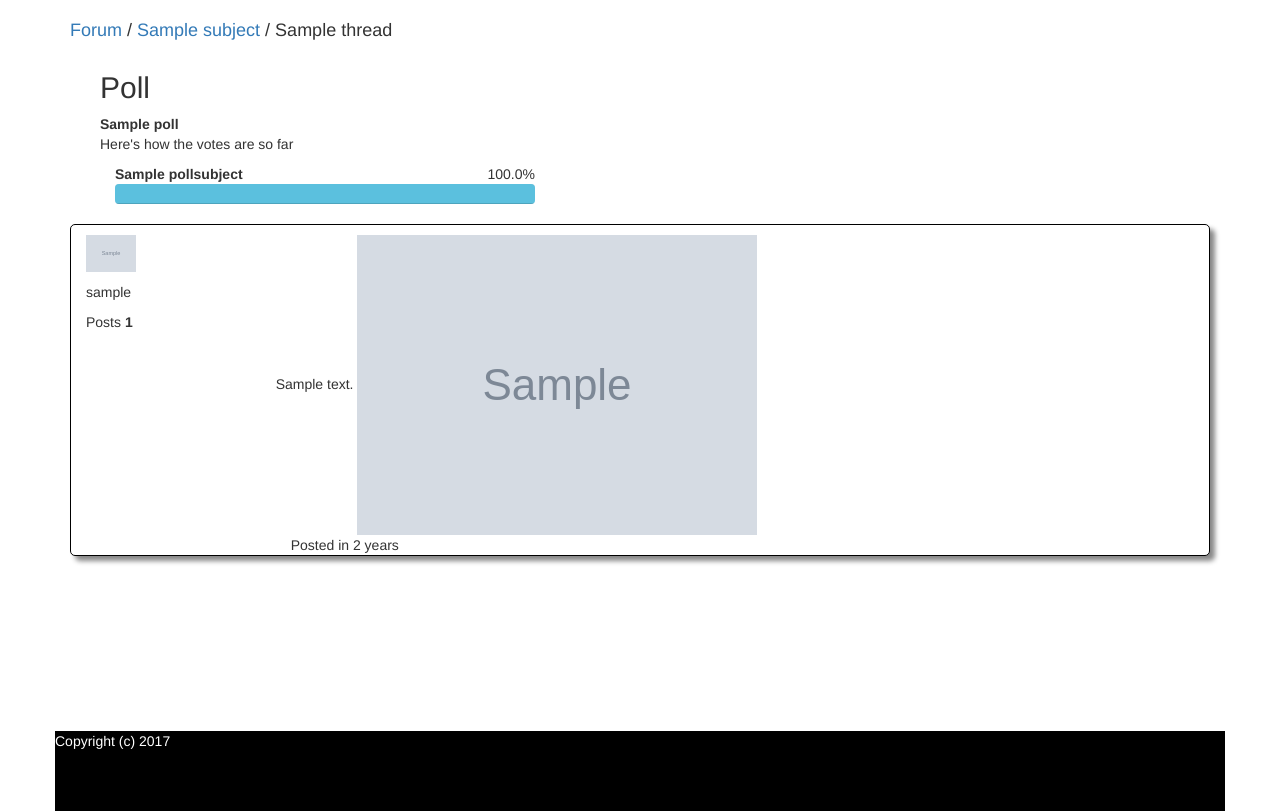
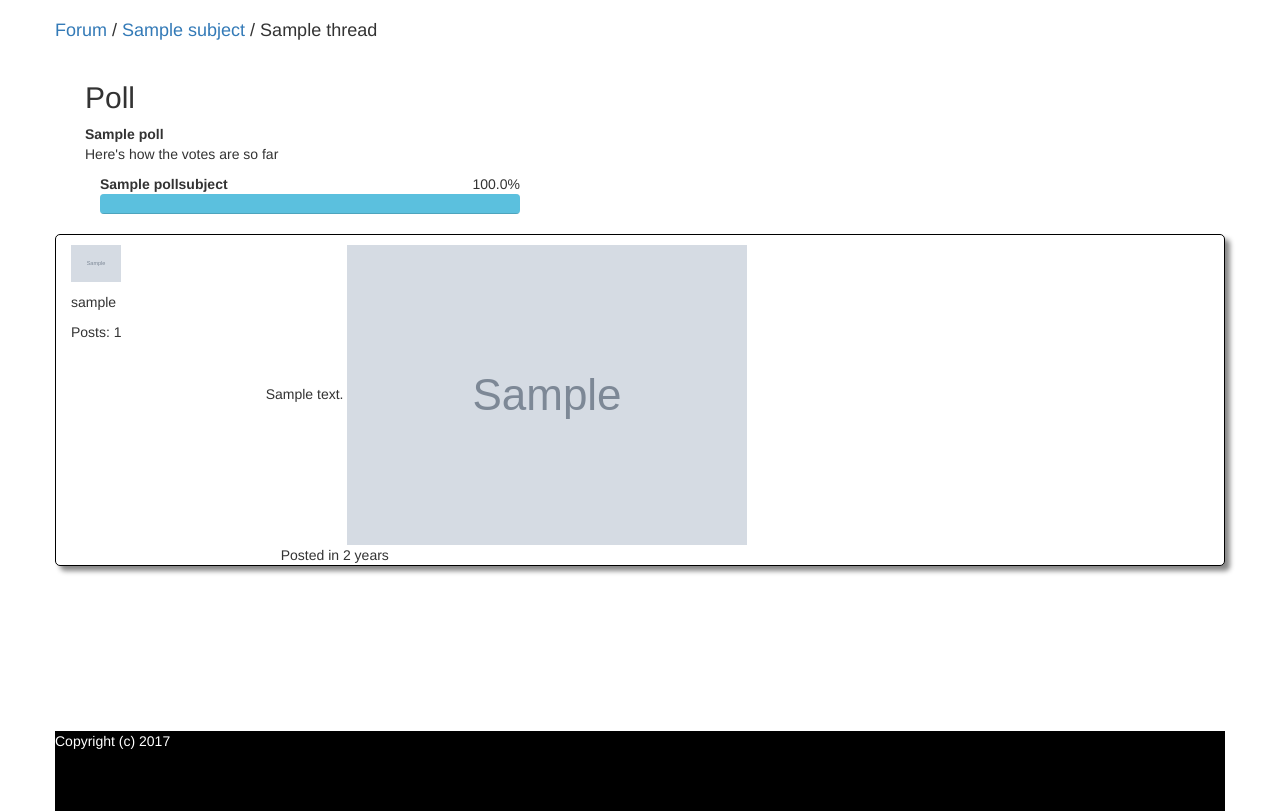
Before and after one commit to Code-Institute-Submissions/bike_builder, a Django app: page /thread/1/ in a window 1280 px wide. Shown: the part 51-862 px from the top of the page. Run offline with Django 3.2, Linux system fonts and the light colour scheme; tables that the repository leaves empty hold one stand-in row (values such as "Sample post"); grey boxes marked "Sample" are stand-in pictures; some libraries are stand-ins or nearby versions; some web fonts are replaced.

Commit message:
minor styling update

```diff
--- a/templates/forum/comment_details.html
+++ b/templates/forum/comment_details.html
@@ -1,14 +1,15 @@
 {% load thread_extras %}
+
 <div class="details">
-    <div class="col-md-6">
-        <div class="pull-left">
-            <time datetime="{{ post.created_at }}">
+    <div class="col-xs-6">
+        <div class="float-left">
+            <time datetime="{{ post.created_at }}" class="avatar-text;">
                 Posted {{ post.created_at|started_time }}
             </time>
         </div>
     </div>
-    <div class="col-md-6">
-        <div class="pull-right">
+    <div class="col-xs-6">
+        <div class="float-right">
             {% if post.user == user or user.is_staff %}
                 <a href="{% url 'edit_post' thread.id post.id %}">
                     <i class="fa fa-pencil-square-o"></i>
--- a/templates/forum/post.html
+++ b/templates/forum/post.html
@@ -1,10 +1,11 @@
 {% load staticfiles %}
 {% load emoticons_tags %}
+
 <section class="row col-md-12" style="padding: 10px 0 0 0; border: 1px solid black; border-radius: 5px; margin: 0 10px 20px 0; box-shadow: 5px 5px 5px #888888; background-color: white;">
     <div class="col-md-2">  <!--Poster details-->
         <p><img src="/media/{{ post.user.image }}" class="avatar"/></p>
-        <p>{{ post.user.username }}</p>
-        <p>Posts <strong>{{ post.user.posts.count }}</strong></p>
+        <p class="avatar-text;">{{ post.user.username }}</p>
+        <p class="avatar-text;">Posts: {{ post.user.posts.count }}</p>
     </div>
     <div class="col-md-10">
         <div>  <!--Post-->
--- a/templates/forum/post_form.html
+++ b/templates/forum/post_form.html
@@ -1,6 +1,7 @@
 {% extends 'base.html' %}
 {% load bootstrap_tags %}
 {% load staticfiles %}
+
 {% block head_js %}
     <script src="{% static 'js/tinymce/tinymce.min.js' %}"></script>
     <script>
@@ -11,9 +12,10 @@
     });
     </script>
 {% endblock %}
+
 {% block content %}
-    <section>
-        <div class="col-md-9">
+    <section class="form-container">
+        <div class="col-xs-12">
             <form method="post" enctype="multipart/form-data" action="{{ form_action }}">
                 {% csrf_token %}
                 {{ form|as_bootstrap }}
--- a/templates/forum/thread.html
+++ b/templates/forum/thread.html
@@ -4,8 +4,8 @@
 
 {% block content %}
 
-    <div class="container">
-        <h4><a href="/forum/">Forum</a> / <a href="{% url 'threads' thread.subject.id %}">{{ thread.subject.name }}</a> / {{ thread.name }}</h4>
+    <div class="form-container">
+        <h4 style="margin-bottom: 20px;"><a href="/forum/">Forum</a> / <a href="{% url 'threads' thread.subject.id %}">{{ thread.subject.name }}</a> / {{ thread.name }}</h4>
         {% if thread.poll %}
             <div class="container">
                 <div class="col-md-6">
@@ -37,13 +37,16 @@
         {% endif %}
         {% if user.is_authenticated %}
             <p>
-                <a href="{% url 'new_post' thread.id %}" class="btn btn-primary">New post</a>
+                <a href="{% url 'new_post' thread.id %}" class="btn btn-primary" style="margin: 0 0 20px 20px;">New post</a>
             </p>
         {% endif %}
         {% for post in thread.posts.all %}
             {% include "forum/post.html" %}
         {% endfor %}
     </div>
+
+{% endblock %}
+
 {#    <div class="container">#}
 {#        {% for post in thread.posts.all %}#}
 {#            {% include "forum/post.html" %}#}
@@ -114,5 +117,3 @@
 {#            {% include "forum/post.html" %}#}
 {#        {% endfor %}#}
 {#    </div>#}
-
-{% endblock %}
--- a/templates/forum/thread_form.html
+++ b/templates/forum/thread_form.html
@@ -8,8 +8,8 @@
 {% endblock %}
 
 {% block content %}
-    <section>
-        <div class="col-md-9">
+    <section class="form-container">
+        <div class="col-xs-12">
             <form method="post" action="{% url 'new_thread' subject.id %}">
                 {% csrf_token %}
                 {{ thread_form | as_bootstrap }}
```
Also changed, not shown: templates/forum/forum.html (+33 -0 lines), templates/forum/threads.html (+10 -7 lines).
